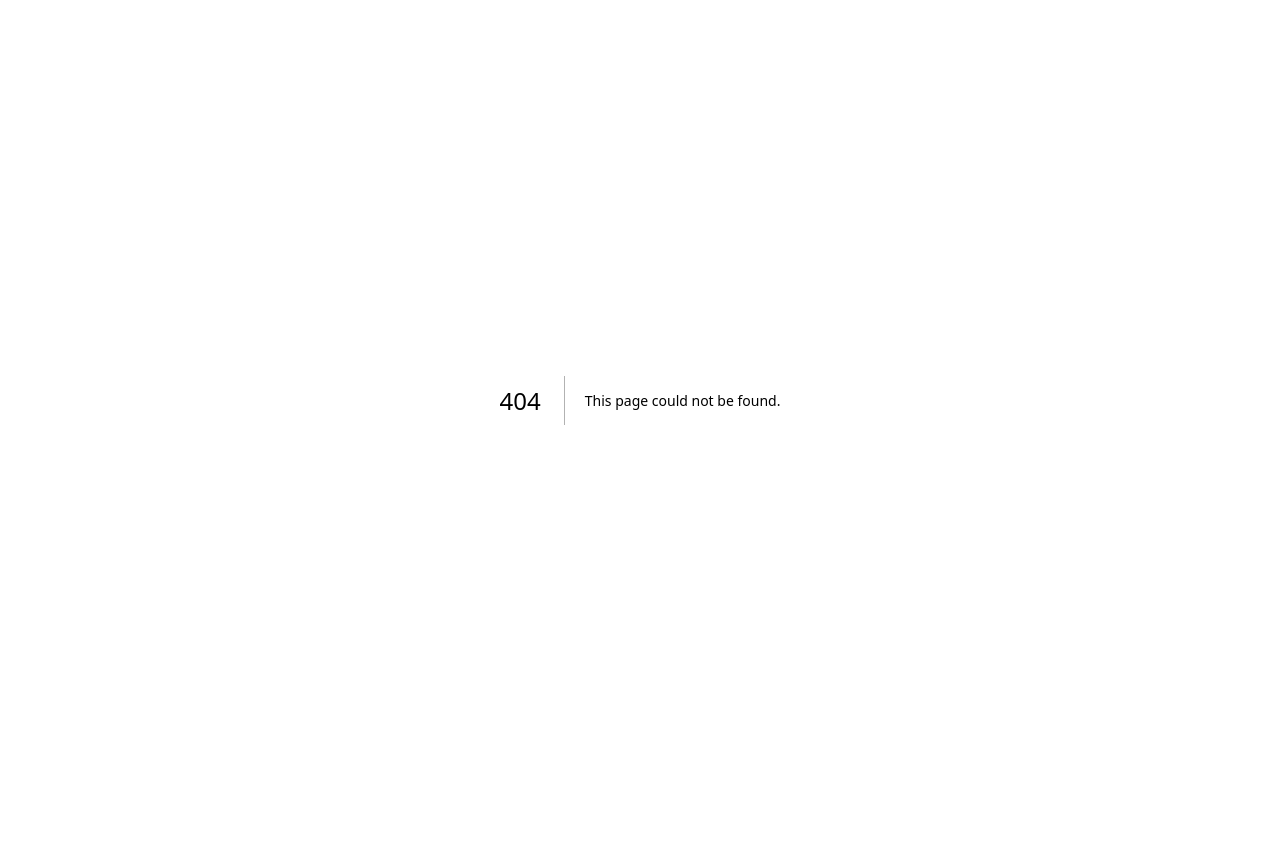
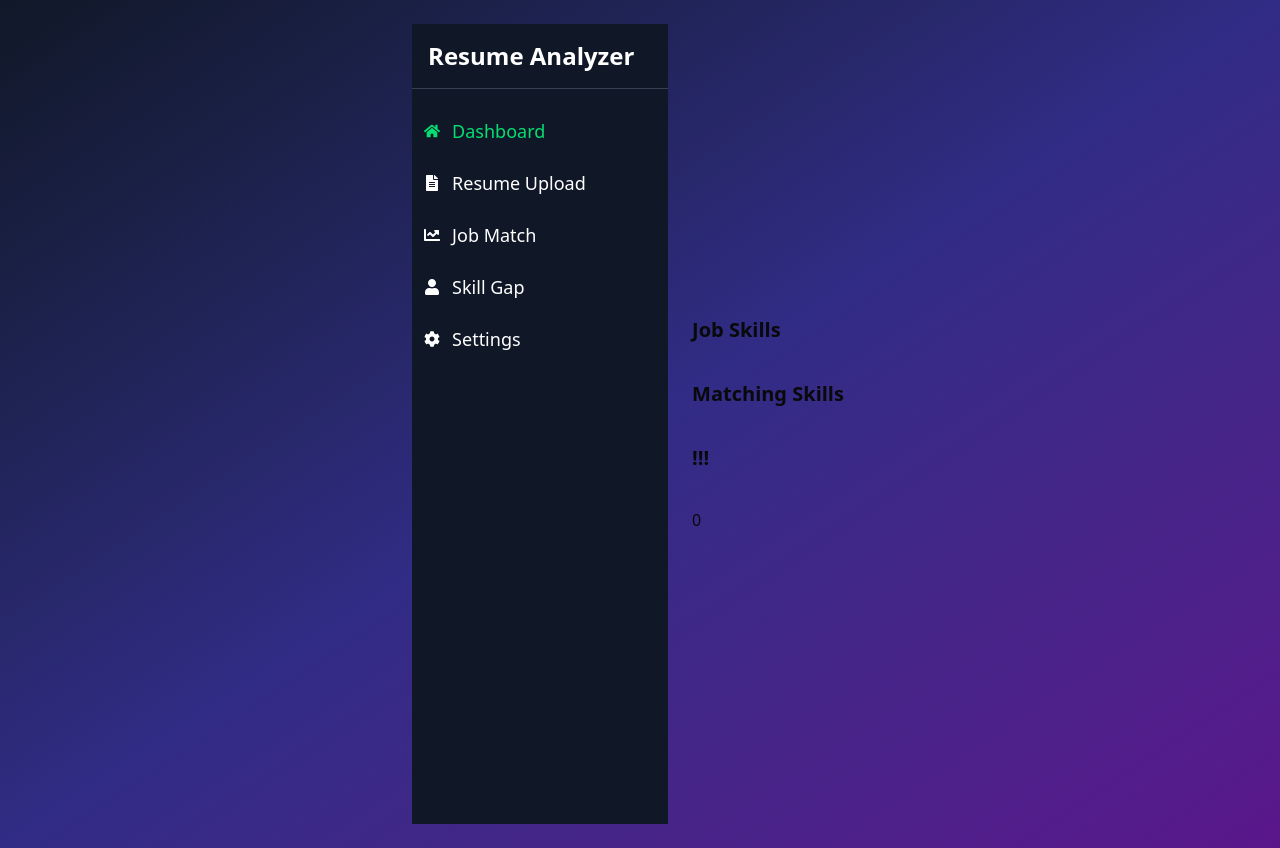
Before and after one commit to DeAvishek/ResumeATS_frontend, a Next.js app: page /dashboard in a window 1280 px wide. Before the commit this address had no page. Before the commit the page ends 800 px from the top, so only its background shows below. Built offline with nearby package versions, Linux system fonts and the light colour scheme.

Commit message:
layout fix

```diff
--- a/next.config.ts
+++ b/next.config.ts
@@ -2,7 +2,7 @@ import type { NextConfig } from "next";
 
 const nextConfig: NextConfig = {
   images:{
-    domains:['www.piclumen.com','imgcdn.stablediffusionweb.com','images.remotePatterns']
+    domains:['www.piclumen.com','imgcdn.stablediffusionweb.com']
   }
 };
 
--- a/package.json
+++ b/package.json
@@ -23,6 +23,7 @@
     "react": "19.1.0",
     "react-dom": "19.1.0",
     "react-hook-form": "^7.62.0",
+    "react-icons": "^5.5.0",
     "react-toastify": "^11.0.5",
     "tailwind-merge": "^3.3.1",
     "zod": "^4.0.14",
--- a/src/app/(app)/analyzer/page.tsx
+++ b/src/app/(app)/analyzer/page.tsx
@@ -30,7 +30,7 @@ const Page = () => {
             if (response.data.status == 200) {
                 set_skills(response.data.resume_skill,response.data.job_skill,response.data.score)
                 setTimeout(() => {
-                    router.push("/score");
+                    router.push("/dashboard");
                 }, 3000);
             }
         } catch (error) {
--- /dev/null
+++ b/src/app/(app)/dashboard/page.tsx
@@ -0,0 +1,15 @@
+"use client"
+import React from 'react'
+import Score from '@/app/components/Score'
+import Sidebar from '@/app/components/Sidebar'
+
+const Dashboard = () => {
+  return (
+    <div className="min-h-screen flex items-center justify-center p-6 bg-gradient-to-br from-gray-900 via-indigo-900 to-purple-900">
+        <Sidebar/>
+        <Score/>
+    </div>
+  )
+}
+
+export default Dashboard
--- a/src/app/components/Score.tsx
+++ b/src/app/components/Score.tsx
@@ -1,7 +1,6 @@
 "use client"
 import React from "react"
 import SkillDataSore from "../store/skill_store"
-import { spawn } from "child_process"
 
 const Score = () => {
     const resume_skill = SkillDataSore((state) => state.resume_skill)
--- /dev/null
+++ b/src/app/components/Sidebar.tsx
@@ -0,0 +1,38 @@
+"use client"
+import React from 'react'
+import { useState } from 'react';
+import { FaHome, FaFileAlt, FaChartLine, FaCog, FaUser } from "react-icons/fa";
+const Sidebar = () => {
+    const sideBarMenu =[
+        { name: "Dashboard", icon: <FaHome /> },
+        { name: "Resume Upload", icon: <FaFileAlt /> },
+        { name: "Job Match", icon: <FaChartLine /> },
+        { name: "Skill Gap", icon: <FaUser /> },
+        { name: "Settings", icon: <FaCog /> },
+    ];
+    const [activate, setactivate] = useState<string>("Dashboard");
+  return (
+    <div className="h-screen w-64 bg-gray-900 text-white flex flex-col">
+        <div className="text-2xl font-bold p-4 border-b border-gray-700">
+            Resume Analyzer
+        </div>
+       <ul className='flex flex-col mt-4'>
+        {sideBarMenu.map((item)=>(
+            <li key={item.name}
+            onClick={()=>setactivate(item.name)}
+            className={`flex items-center gap-3 p-3 cursor-pointer hover:bg-gray-700 transition ${
+              activate === item.name ? "bg-white-500 text-green-400" : ""
+            }`}
+            >
+                <span>
+                    {item.icon}
+                </span>
+                <span className='text-lg'>{item.name}</span>
+            </li>
+        ))}
+       </ul>
+    </div>
+  )
+}
+
+export default Sidebar
```
Also changed, not shown: 1 other file (tests, documents, lock files or other folders).
